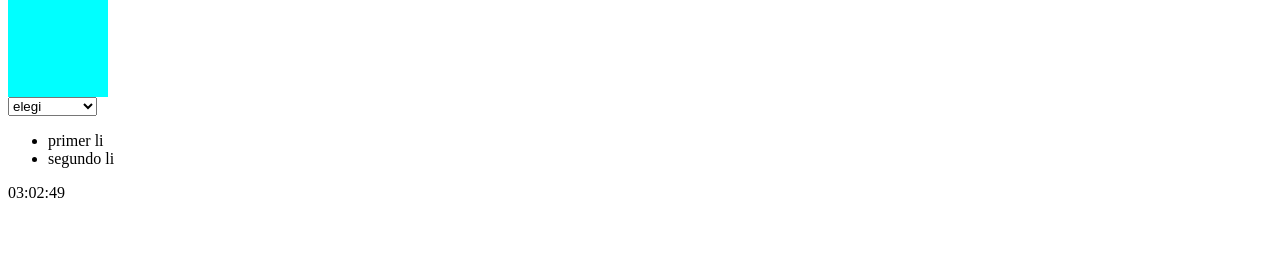
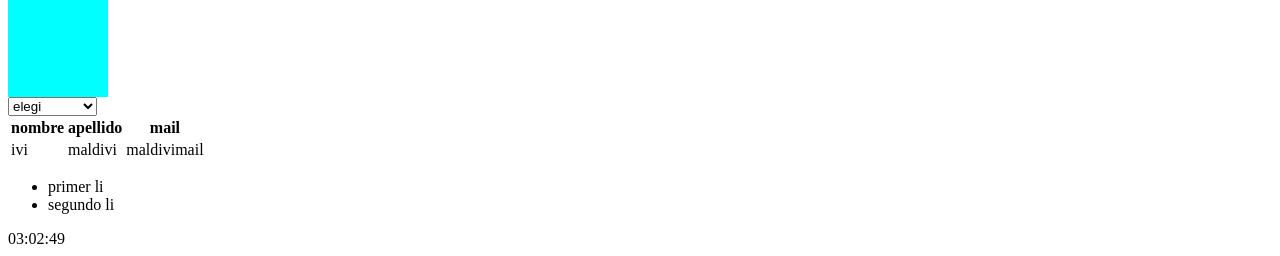
Before and after one commit to ivi-developer/lab4-GuiaDom1-Js, a website with bundled scripts: page index.html in a window 1280 px wide. Shown: the part 601-857 px from the top of the page. Before the commit the page ends 811 px from the top, so only its background shows below. Built offline with nearby package versions, Linux system fonts and the light colour scheme.

Commit message:
subiendo guia

```diff
--- /dev/null
+++ b/ejercicios/ejericicio14.js
@@ -0,0 +1 @@
+// Crea una tabla con filas y columnas. Al hacer clic en una celda, cambia su contenido.
--- a/index.html
+++ b/index.html
@@ -47,6 +47,22 @@
         <option value="op3">opcion 3</option>
         <option value="">me reservo</option>
     </select>
+    <table>
+        <thead>
+            <tr>
+                <th>nombre</th>
+                <th>apellido</th>
+                <th>mail</th>
+            </tr>
+        </thead>
+        <tbody>
+            <tr>
+                <td>ivi</td>
+                <td>maldivi</td>
+                <td>maldivimail</td>
+            </tr>
+        </tbody>
+    </table>
     <script type="module" src="./script.js"></script>
     <!-- tenes que especificar el type del script para que te tome los modulos -->
 </body>
```
